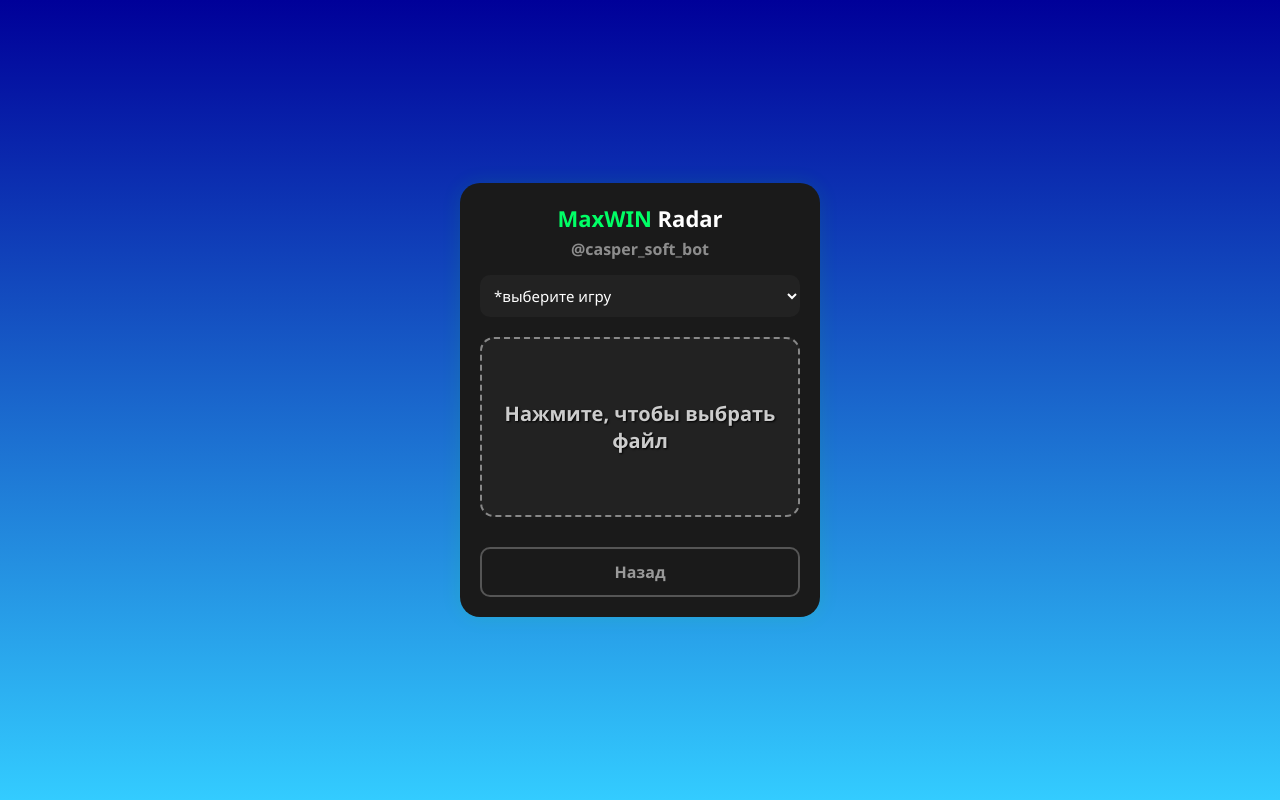
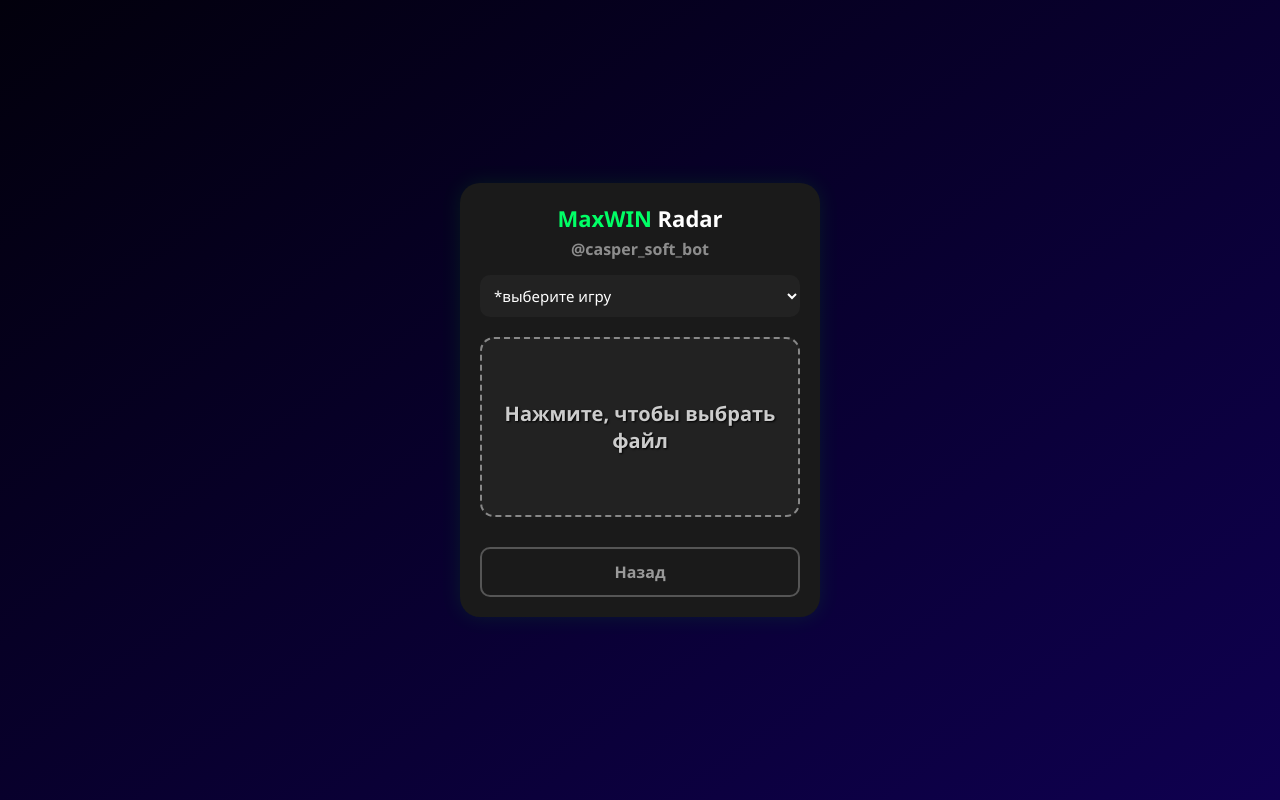
Before and after one commit to casperwinner/sltdm, a plain HTML site: page index.html in a window 1280 px wide. Drawn offline with Linux system fonts and the light colour scheme.

Commit message:
Update index.html

```diff
--- a/index.html
+++ b/index.html
@@ -6,7 +6,7 @@
   <title>Casper Soft</title>
   <style>
     * { box-sizing: border-box; margin: 0; padding: 0; font-family: 'Segoe UI', sans-serif; }
-    body { background: linear-gradient(#000099, #33ccff); color: #fff; padding: 20px; display: flex; justify-content: center; align-items: center; min-height: 100vh; }
+    body {  background: linear-gradient(145deg, #02000c 0%, #0f0050 100%); color: #fff; padding: 20px; display: flex; justify-content: center; align-items: center; min-height: 100vh; }
     .container { width: 360px; background: #1a1a1a; border-radius: 20px; padding: 20px; box-shadow: 0 0 20px rgba(0,255,0,0.1); text-align: center; }
     h1 { font-size: 22px; margin-bottom: 5px; }
     .highlight { color: #00ff66; }
```
